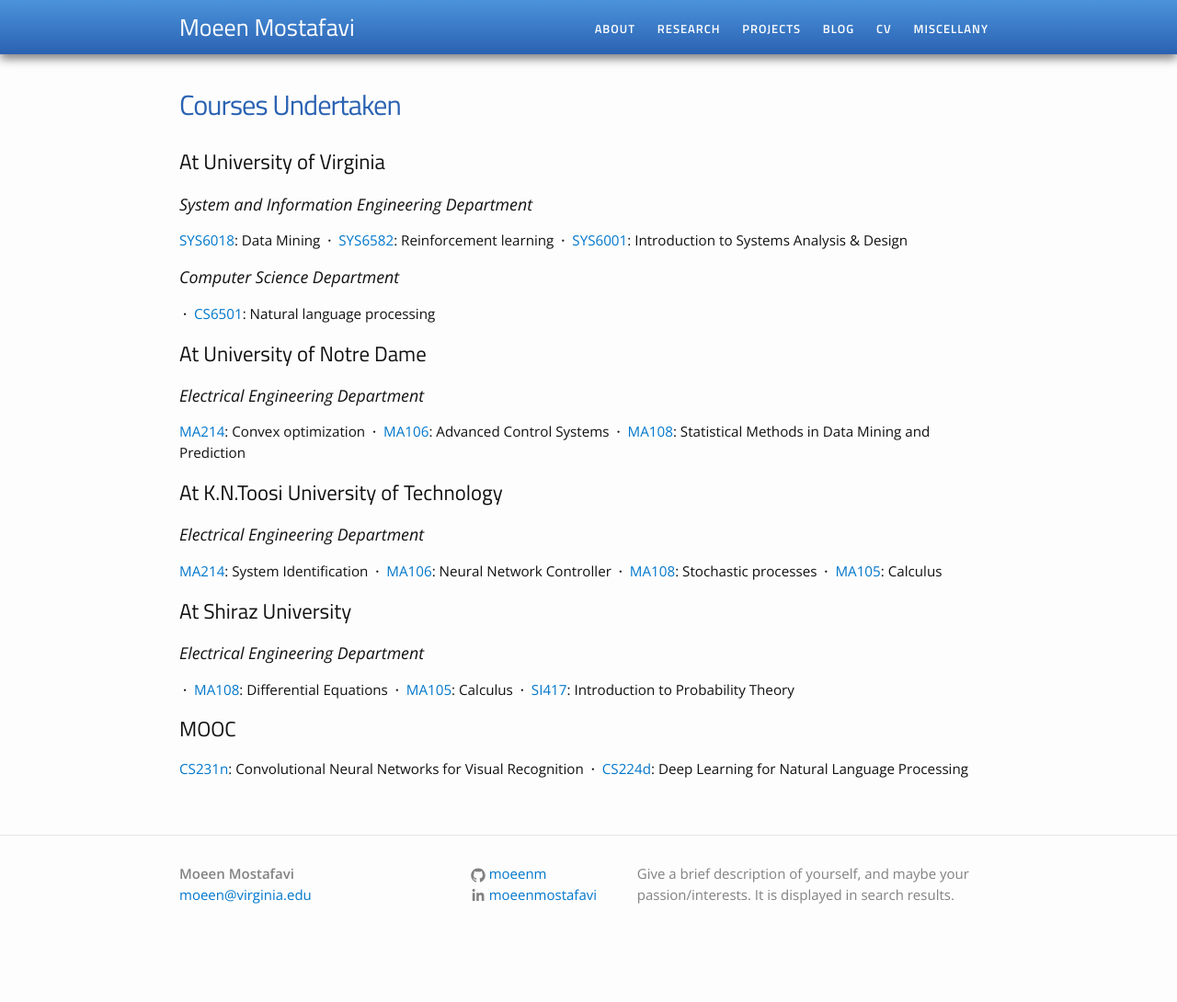
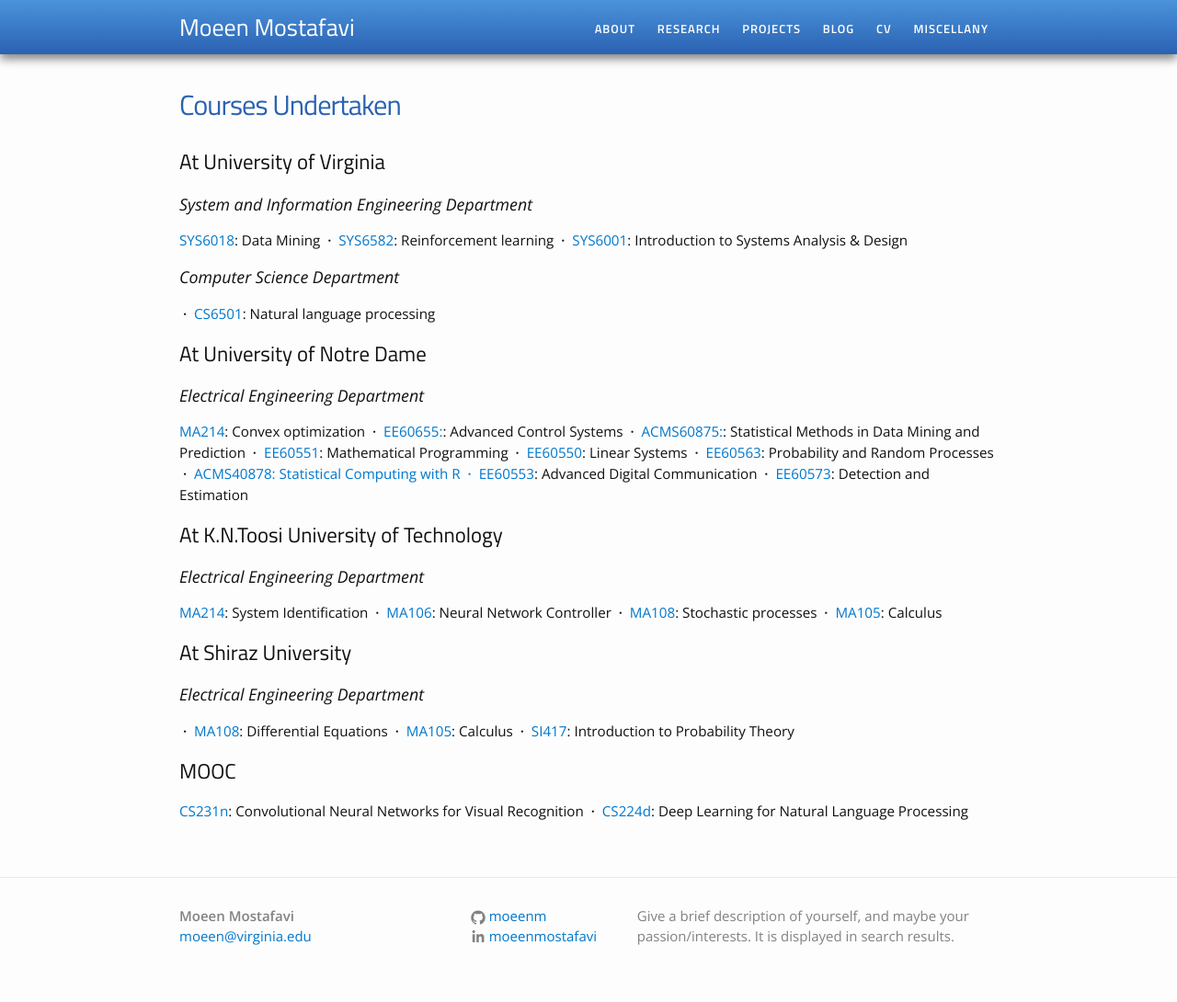
Before and after one commit to moeenm/moeenm.github.io, a Jekyll site: the page built from miscellany/courses.md, in a window 1280 px wide. Shown: the whole page at 92% size. Built offline with Jekyll 4.4.1, drawn with Linux system fonts in a browser that asks for light colours; before the commit the page ends 1044 px from its top, so only the background shows below that.

Commit message:
Update courses.md

```diff
--- a/miscellany/courses.md
+++ b/miscellany/courses.md
@@ -19,8 +19,14 @@
 <h2>At University of Notre Dame </h2>
 <h3>Electrical Engineering Department </h3>
 <a href="">MA214</a>: Convex optimization
-<b>&nbsp;&middot;&nbsp;</b> <a href="">MA106</a>: Advanced Control Systems
-<b>&nbsp;&middot;&nbsp;</b> <a href="">MA108</a>: Statistical Methods in Data Mining and Prediction
+<b>&nbsp;&middot;&nbsp;</b> <a href="">EE60655:</a>: Advanced Control Systems
+<b>&nbsp;&middot;&nbsp;</b> <a href="">ACMS60875:</a>: Statistical Methods in Data Mining and Prediction
+<b>&nbsp;&middot;&nbsp;</b> <a href="">EE60551</a>: Mathematical Programming
+<b>&nbsp;&middot;&nbsp;</b> <a href="">EE60550</a>: Linear Systems
+<b>&nbsp;&middot;&nbsp;</b> <a href="">EE60563</a>: Probability and Random Processes
+<b>&nbsp;&middot;&nbsp;</b> <a href=""> ACMS40878: Statistical Computing with R
+<b>&nbsp;&middot;&nbsp;</b> <a href="">EE60553</a>: Advanced Digital Communication
+<b>&nbsp;&middot;&nbsp;</b> <a href="">EE60573</a>: Detection and Estimation
 
 
 <h2>At K.N.Toosi University of Technology </h2>
```
